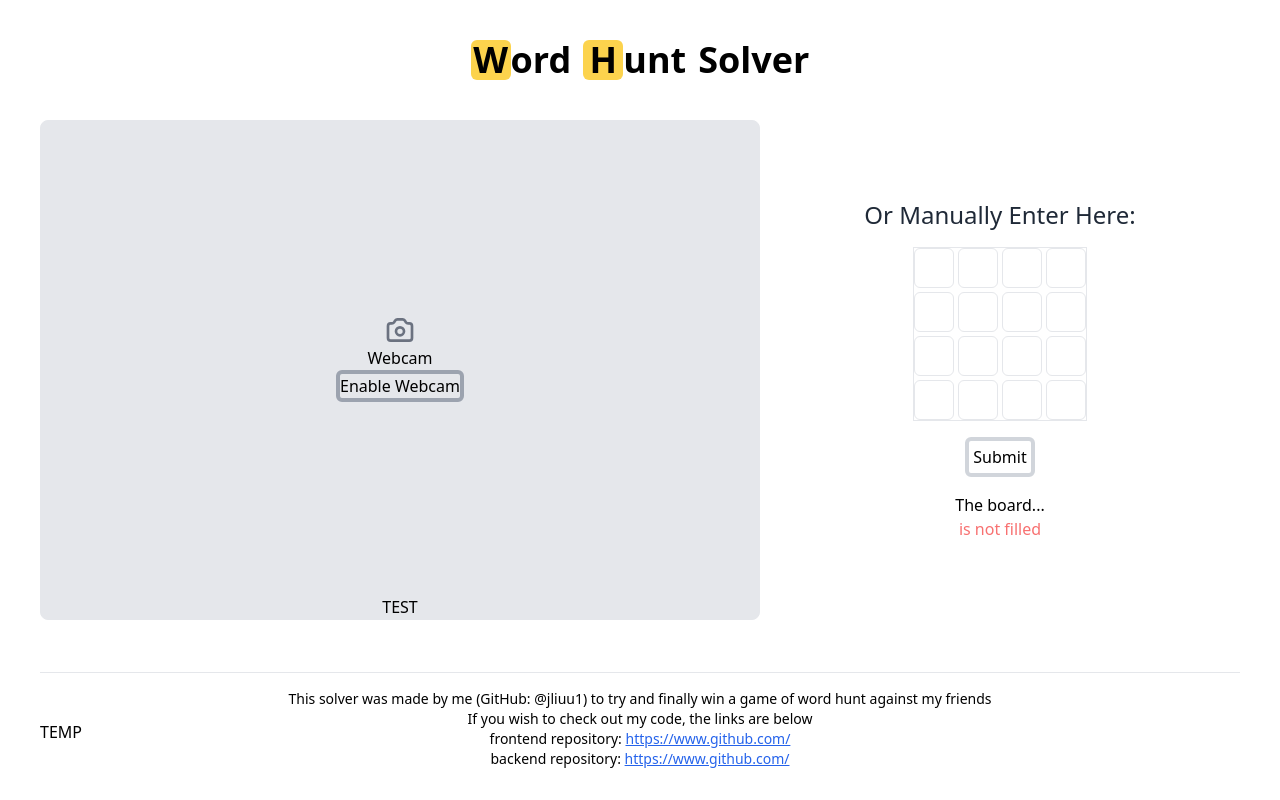
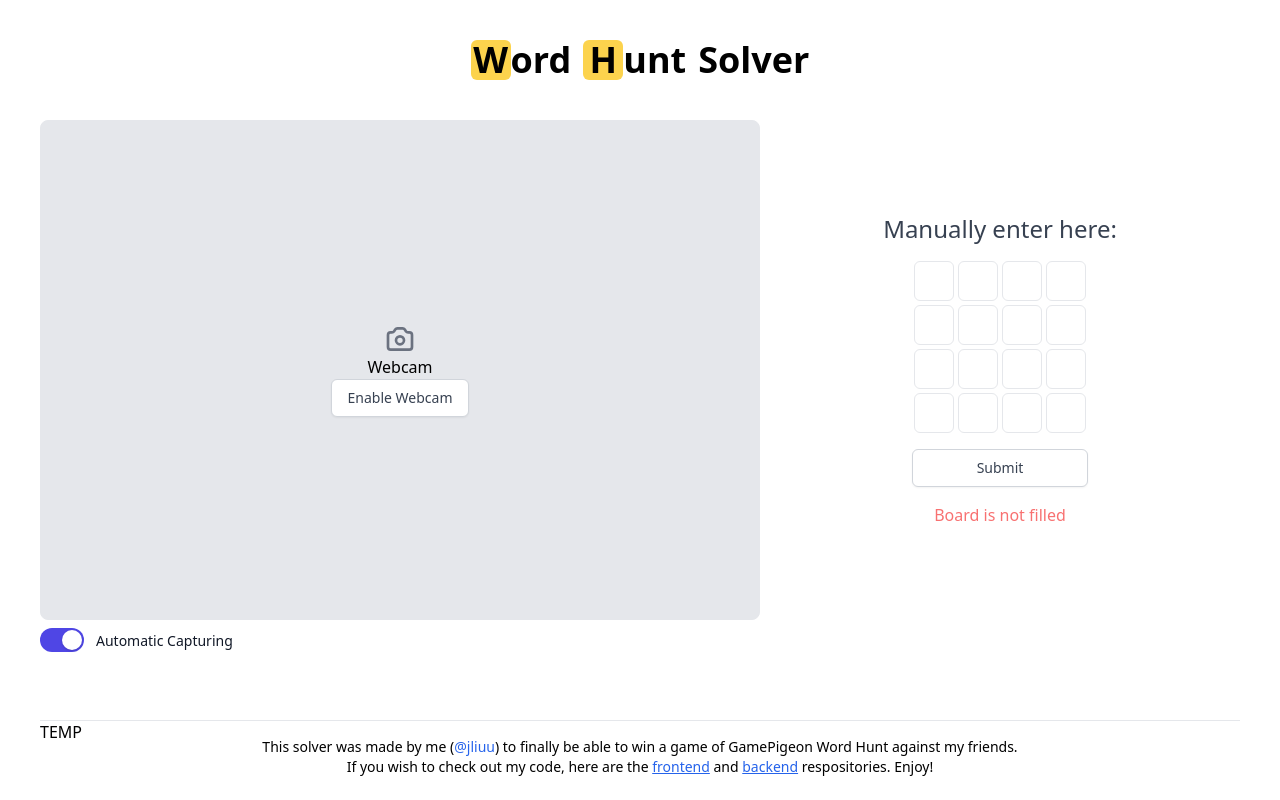
Before and after one commit to jeremylliu/solver-frontend, a Next.js app: page / in a window 1280 px wide. Built offline with nearby package versions, Linux system fonts and the light colour scheme.

Commit message:
cleaned up css and redid manual capturing

```diff
--- a/components/board/boardInput.tsx
+++ b/components/board/boardInput.tsx
@@ -1,2 +1,68 @@
 import React, { Component } from 'react';
 import $ from 'jquery';
+
+interface MyProps {
+  board: Array<String>;
+  onBoardChange: Function;
+}
+
+export default class BoardInput extends Component<MyProps, {}> {
+  constructor(props: any) {
+    super(props);
+
+    this.autoTab = this.autoTab.bind(this);
+    this.onChange = this.onChange.bind(this);
+  }
+
+  onChange = (e: React.ChangeEvent<HTMLInputElement>) => {
+    const { value, name } = e.target;
+    const fieldIndex = Number(name);
+
+    let newBoard = this.props.board;
+    newBoard[fieldIndex] = value.toUpperCase();
+    this.props.onBoardChange(newBoard);
+  };
+
+  autoTab = (e: React.KeyboardEvent<HTMLInputElement>) => {
+    const BACKSPACE_KEY = 8;
+    const DELETE_KEY = 46;
+    let nameindex = $(e.target).attr('name') || 0;
+    nameindex = Number(nameindex);
+    if (e.keyCode === BACKSPACE_KEY) {
+      nameindex -= 1;
+    } else if (e.keyCode !== DELETE_KEY) {
+      nameindex += 1;
+    }
+    const elem = $('[name=' + nameindex + ']');
+    if (elem[0]) {
+      elem.focus();
+    }
+  };
+
+  render() {
+    const inputIds = [
+      0, 1, 2, 3, 4, 5, 6, 7, 8, 9, 10, 11, 12, 13, 14, 15,
+    ];
+    const board = this.props.board;
+    return (
+      <div className="flex justify-center">
+        <div className="grid grid-flow-row grid-cols-4 grid-rows-4 gap-1">
+          {inputIds.map((object, index) => {
+            return (
+              <input
+                className="w-10 h-10 rounded-md border text-2xl text-center"
+                key={object}
+                name={String(object)}
+                type="text"
+                maxLength={1}
+                value={String(board[index])}
+                onChange={this.onChange}
+                onKeyUp={this.autoTab}
+              />
+            );
+          })}
+        </div>
+      </div>
+    );
+  }
+}
--- a/components/input-types/Manual-input.tsx
+++ b/components/input-types/Manual-input.tsx
@@ -1,5 +1,6 @@
 import React, { Component } from 'react';
 import $ from 'jquery';
+import BoardInput from '../board/boardInput';
 
 interface MyProps {
   board: Array<String>;
@@ -21,7 +22,6 @@ export default class ManualInput extends Component<MyProps, MyState> {
       strings: true,
     };
 
-    this.autoTab = this.autoTab.bind(this);
     this.onChange = this.onChange.bind(this);
     this.onSubmit = this.onSubmit.bind(this);
     this.check = this.check.bind(this);
@@ -46,72 +46,52 @@ export default class ManualInput extends Component<MyProps, MyState> {
     }
   };
 
-  onChange = (e: React.ChangeEvent<HTMLInputElement>) => {
-    const { maxLength, value, name } = e.target;
-    const fieldIndex = Number(name);
-
-    let newBoard = this.props.board;
-    newBoard[fieldIndex] = value.toLowerCase();
+  onChange = (newBoard: Array<String>) => {
     this.props.onBoardChange(newBoard);
     this.check();
   };
 
-  autoTab = (e: React.KeyboardEvent<HTMLInputElement>) => {
-    const BACKSPACE_KEY = 8;
-    const DELETE_KEY = 46;
-    let nameindex = $(e.target).attr('name') || 0;
-    nameindex = Number(nameindex);
-    if (e.keyCode === BACKSPACE_KEY) {
-      nameindex -= 1;
-    } else if (e.keyCode !== DELETE_KEY) {
-      nameindex += 1;
+  render() {
+    var message;
+    if (!this.state.filled) {
+      message = (
+        <div className="flex justify-center text-red-400">
+          Board is not filled
+        </div>
+      );
+    } else if (!this.state.strings) {
+      message = (
+        <div className="flex justify-center text-red-400">
+          Board can only contain letters
+        </div>
+      );
+    } else {
+      message = <div></div>;
     }
-    const elem = $('[name=' + nameindex + ']');
-    if (elem[0]) {
-      elem.focus();
-    }
-  };
 
-  render() {
-    const inputIds = [
-      0, 1, 2, 3, 4, 5, 6, 7, 8, 9, 10, 11, 12, 13, 14, 15,
-    ];
     const board = this.props.board;
     return (
+      <div>
+        <div className="flex justify-center items-center">
+          <p className="text-2xl font-medium text-gray-700 mb-4">
+            Manually enter here:
+          </p>
+        </div>
         <div className="justify-center">
-        <div className="border grid grid-flow-row grid-cols-4 grid-rows-4 gap-1">
-          {inputIds.map((object, index) => {
-            return (
-              <input
-                className="w-10 h-10 rounded-md border text-2xl text-center"
-                key={object}
-                name={String(object)}
-                type="text"
-                maxLength={1}
-                value={String(board[index])}
-                onChange={this.onChange}
-                onKeyUp={this.autoTab}
-              />
-            );
-          })}
+          <div className="mb-4">
+            <BoardInput board={board} onBoardChange={this.onChange} />
           </div>
           <div className="mt-4 flex w-full justify-center ">
             <button
-            className="border-4 border-gray-300 hover:bg-blue-200 rounded-md p-1"
+              className="w-44 inline-flex justify-center rounded-md border border-gray-300 shadow-sm px-4 py-2 bg-white text-base font-medium text-gray-700 hover:bg-gray-50 focus:outline-none focus:ring-2 focus:ring-offset-2 focus:ring-gray-500 sm:col-start-2 sm:text-sm"
               onClick={this.onSubmit}
             >
               Submit
             </button>
           </div>
           <div className="text-red-400 text-center mt-4">
-          <div className="text-black">The board...</div>
-          {!this.state.filled ? (
-            'is not filled'
-          ) : !this.state.strings ? (
-            'cannot contain #s'
-          ) : (
-            <p className="text-black">looks fine</p>
-          )}
+            {message}
+          </div>
         </div>
       </div>
     );
--- a/components/input-types/camera-input.tsx
+++ b/components/input-types/camera-input.tsx
@@ -1,9 +1,11 @@
-import React, { Component, Ref } from 'react';
+import React, { Component } from 'react';
 import { CameraIcon } from '@heroicons/react/outline';
 import Webcam from 'react-webcam';
+import { Switch } from '@headlessui/react';
 
 interface MyState {
-  webcamOn: Boolean;
+  webcamOn: boolean;
+  enabled: boolean;
 }
 
 export default class ManualInput extends Component<{}, MyState> {
@@ -12,10 +14,13 @@ export default class ManualInput extends Component<{}, MyState> {
 
     this.state = {
       webcamOn: false,
+      enabled: true,
     };
 
     this.enableWebcam = this.enableWebcam.bind(this);
     this.capture = this.capture.bind(this);
+    this.classNames = this.classNames.bind(this);
+    this.setEnabled = this.setEnabled.bind(this);
   }
 
   enableWebcam = () => {
@@ -38,9 +43,18 @@ export default class ManualInput extends Component<{}, MyState> {
       .then((res) => console.log(res));
   };
 
+  classNames(...classes: Array<String>) {
+    return classes.filter(Boolean).join(' ');
+  }
+
+  setEnabled($state: boolean) {
+    this.setState({ enabled: $state });
+  }
+
   render() {
     return (
-      <div className="w-full h-full flex flex-col justify-center items-center border bg-gray-200 rounded-lg">
+      <div className="w-full h-full">
+        <div className="w-full h-5/6 flex flex-col justify-center items-center border bg-gray-200 rounded-lg">
           {this.state.webcamOn ? (
             <Webcam
               className="z-10 w-full h-full"
@@ -56,14 +70,58 @@ export default class ManualInput extends Component<{}, MyState> {
               <CameraIcon className="w-8 h-8 text-gray-500" />
               <p className="">Webcam</p>
               <button
-              className="border-4 border-gray-400 rounded-md mt"
+                className="w- inline-flex justify-center rounded-md border border-gray-300 shadow-sm px-4 py-2 bg-white text-base font-medium text-gray-700 hover:bg-gray-50 focus:outline-none focus:ring-2 focus:ring-offset-2 focus:ring-gray-500 sm:col-start-2 sm:text-sm"
                 onClick={this.enableWebcam}
               >
                 Enable Webcam
               </button>
             </div>
           )}
-        <button onClick={this.capture}>TEST</button>
+        </div>
+
+        <div className="w-full h-1/6">
+          <div className="inline-block mt-2">
+            <Switch.Group as="div" className="flex items-center">
+              <Switch
+                checked={this.state.enabled}
+                onChange={this.setEnabled}
+                className={this.classNames(
+                  this.state.enabled
+                    ? 'bg-indigo-600'
+                    : 'bg-gray-200',
+                  'relative inline-flex flex-shrink-0 h-6 w-11 border-2 border-transparent rounded-full cursor-pointer transition-colors ease-in-out duration-200 focus:outline-none focus:ring-2 focus:ring-offset-2 focus:ring-indigo-500',
+                )}
+              >
+                <span
+                  aria-hidden="true"
+                  className={this.classNames(
+                    this.state.enabled
+                      ? 'translate-x-5'
+                      : 'translate-x-0',
+                    'pointer-events-none inline-block h-5 w-5 rounded-full bg-white shadow transform ring-0 transition ease-in-out duration-200',
+                  )}
+                />
+              </Switch>
+              <Switch.Label as="span" className="ml-3">
+                <span className="text-sm font-medium text-gray-900">
+                  Automatic Capturing{' '}
+                </span>
+              </Switch.Label>
+            </Switch.Group>
+          </div>
+          <div className="w-full flex justify-center -mt-4">
+            {this.state.webcamOn && !this.state.enabled ? (
+              <button
+                className="w- inline-flex justify-center rounded-md border border-gray-300 shadow-sm px-4 py-2 bg-white text-base font-medium text-gray-700 hover:bg-gray-50 focus:outline-none focus:ring-2 focus:ring-offset-2 focus:ring-gray-500 sm:col-start-2 sm:text-sm"
+                onClick={this.capture}
+              >
+                Manual Capture
+              </button>
+            ) : (
+              <div />
+            )}
+          </div>
+        </div>
       </div>
     );
   }
--- a/components/input-types/input.tsx
+++ b/components/input-types/input.tsx
@@ -31,15 +31,10 @@ export default class Input extends Component<{}, MyState> {
 
     return (
       <div className="h-full w-full flex">
-        <div className="container w-3/5 h-5/6">
+        <div className="container w-3/5 h-full">
           <CameraInput />
         </div>
         <div className="flex flex-col items-center justify-center w-2/5 h-5/6">
-          <div className="flex justify-center items-center">
-            <p className="text-2xl font-medium text-gray-800 mb-4">
-              Or Manually Enter Here:
-            </p>
-          </div>
           <ManualInput
             board={currentBoard}
             onBoardChange={this.handleBoardChange}
--- a/components/popups/confirm.tsx
+++ b/components/popups/confirm.tsx
@@ -2,9 +2,11 @@ import React, { Component } from 'react';
 import { Fragment } from 'react';
 import { Dialog, Transition } from '@headlessui/react';
 import Board from '../board/board';
+import BoardInput from '../board/boardInput';
 
 interface MyProps {
   board: Array<String>;
+  onBoardChange: Function;
   open: boolean;
   closeModal: Function;
   onSolve: Function;
@@ -12,6 +14,9 @@ interface MyProps {
 
 interface MyState {
   edit: boolean;
+  strings: boolean;
+  filled: boolean;
+  showMessage: boolean;
 }
 
 interface MyState {}
@@ -22,22 +27,36 @@ export default class Confirm extends Component<MyProps, MyState> {
 
     this.state = {
       edit: false,
+      strings: false,
+      filled: false,
+      showMessage: false,
     };
 
     this.setOpen = this.setOpen.bind(this);
     this.closeModal = this.closeModal.bind(this);
+    this.onChange = this.onChange.bind(this);
   }
 
-  setOpen($status: String) {
+  async setOpen($status: String) {
     if ($status == 'Edit') {
       this.setState({ edit: true });
     } else if ($status == 'Solve') {
       this.props.onSolve(this.props.board);
       this.closeModal(false);
-      console.log('redirect');
     } else if ($status == 'Redetect') {
       this.closeModal(false);
       this.setState({ edit: false });
+      this.props.onBoardChange([]);
+    } else if ($status == 'Check') {
+      await this.check();
+      if (!this.state.filled || !this.state.strings) {
+        this.setState({ showMessage: true });
+      } else {
+        this.setState({ showMessage: false });
+        this.setState({ edit: false });
+        this.props.onSolve(this.props.board);
+        this.closeModal(false);
+      }
     }
   }
 
@@ -45,7 +64,40 @@ export default class Confirm extends Component<MyProps, MyState> {
     this.props.closeModal($status);
   }
 
+  onChange = (newBoard: Array<String>) => {
+    this.props.onBoardChange(newBoard);
+    this.check();
+  };
+
+  check = () => {
+    this.setState({ filled: this.props.board.every((e) => e > '') });
+    this.setState({ strings: true });
+    this.props.board.map((e) => {
+      var numCast = Number(e);
+      if (numCast) {
+        this.setState({ strings: false });
+      }
+    });
+  };
+
   render() {
+    var message;
+    if (this.state.showMessage && !this.state.filled) {
+      message = (
+        <div className="flex justify-center text-red-400">
+          Board is not filled
+        </div>
+      );
+    } else if (this.state.showMessage && !this.state.strings) {
+      message = (
+        <div className="flex justify-center text-red-400">
+          Board can only contain letters
+        </div>
+      );
+    } else {
+      message = <div></div>;
+    }
+
     var content;
     if (!this.state.edit) {
       content = (
@@ -93,10 +145,14 @@ export default class Confirm extends Component<MyProps, MyState> {
                 Edit your board
               </Dialog.Title>
               <div className="mt-6 mb-10">
-                <Board board={this.props.board} />
+                <BoardInput
+                  board={this.props.board}
+                  onBoardChange={this.onChange}
+                />
               </div>
             </div>
           </div>
+          {message}
           <div className="sm:mt-6 sm:grid sm:grid-cols-2 sm:gap-3 sm:grid-flow-row-dense">
             <button
               type="button"
@@ -108,7 +164,7 @@ export default class Confirm extends Component<MyProps, MyState> {
             <button
               type="button"
               className="mt-3 w-full inline-flex justify-center rounded-md border border-green-300 shadow-sm px-4 py-2 bg-white text-base font-medium text-gray-700 hover:bg-green-50 focus:outline-none focus:ring-2 focus:ring-offset-2 focus:ring-green-500 sm:mt-0 sm:col-start-1 sm:text-sm"
-              onClick={() => this.setOpen('Solve')}
+              onClick={() => this.setOpen('Check')}
             >
               Solve
             </button>
@@ -116,6 +172,7 @@ export default class Confirm extends Component<MyProps, MyState> {
         </div>
       );
     }
+
     return (
       <Transition.Root show={this.props.open} as={Fragment}>
         <Dialog
--- a/pages/solver.tsx
+++ b/pages/solver.tsx
@@ -76,6 +76,7 @@ export default class Solver extends Component {
           <div>
             <Confirm
               open={this.state.popup}
+              // onBoardChange={this.onBoardChange}
               onSolve={this.onSolve}
               board={board}
               closeModal={this.closeModal}
@@ -83,27 +84,38 @@ export default class Solver extends Component {
           </div>
         </main>
 
-        <footer className="w-full h-20 mt-8 pt-4 border-t text-center text-sm">
-          This solver was made by me (GitHub: @jliuu1) to try and
-          finally win a game of word hunt against my friends
+        <footer className="w-full h-10 mt-20 pt-4 border-t text-center text-sm">
+          This solver was made by me (
+          <a
+            className="text-blue-600"
+            target="_blank"
+            rel="noreferrer"
+            href="https://github.com/jliuu1"
+          >
+            @jliuu
+          </a>
+          ) to finally be able to win a game of GamePigeon Word Hunt
+          against my friends.
           <br />
-          If you wish to check out my code, the links are below
-          <br />
-          frontend repository:{' '}
+          If you wish to check out my code, here are the{' '}
           <a
             className="text-blue-600 underline"
-            href="https://www.github.com/"
+            href="https://github.com/word-hunt-solver/solver-frontend"
+            target="_blank"
+            rel="noreferrer"
           >
-            https://www.github.com/
-          </a>
-          <br />
-          backend repository:{' '}
+            frontend
+          </a>{' '}
+          and{' '}
           <a
             className="text-blue-600 underline"
-            href="https://www.github.com/"
+            href="https://github.com/word-hunt-solver/solver-backend"
+            target="_blank"
+            rel="noreferrer"
           >
-            https://www.github.com/
-          </a>
+            backend
+          </a>{' '}
+          respositories. Enjoy!
         </footer>
       </div>
     );
```
Lines whose indentation alone changed are shown as unchanged.
